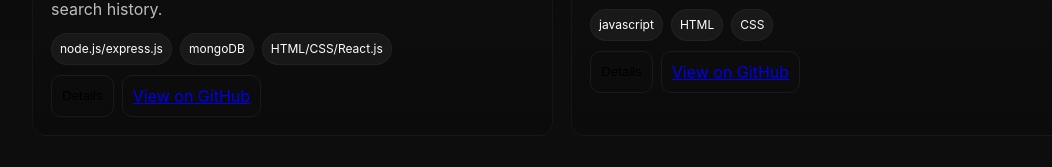
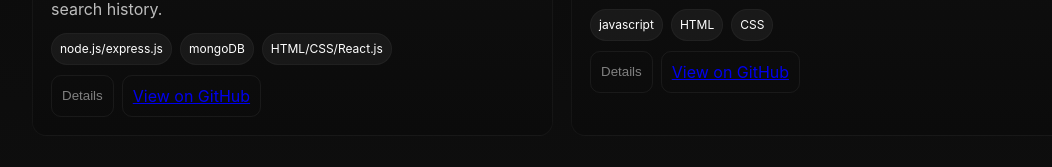
Before and after one commit to kalichetiAravindreddy/aravindreddyk.github.io, a plain HTML site: page index.html in a window 1280 px wide. Shown: the part 2536-2703 px from the top of the page, without its empty margins (78-1130 px from the left). Drawn offline with Linux system fonts and the light colour scheme.

Commit message:
updated changes

```diff
--- a/portfolio.css
+++ b/portfolio.css
@@ -142,7 +142,7 @@ nav{display:flex; align-items:center; justify-content:space-between; padding:8px
 }
 
 /* Specifically target the theme button to override above styles */
-/* Specifically target the theme button to override above styles */
+
 .mobile-theme-section .btn.mobile-theme-btn {
   width: 100%;
   display: flex;
@@ -320,6 +320,8 @@ h3.section-title::after{content:'';position:absolute;bottom:-5px;left:0;width:50
 .link-like{background:transparent;border:1px solid rgba(255,255,255,0.06);padding:8px 10px;border-radius:10px;cursor:pointer;transition:all 0.3s ease;}
 [data-theme="light"] .link-like{border:1px solid rgba(0,0,0,0.06);}
 .link-like:hover{background:var(--glass);}
+.project-actions .link-like:first-child{color:grey!important;}
+
 
 /* FOOTER */
 footer{padding:28px 0;text-align:center;color:var(--muted)}
```
